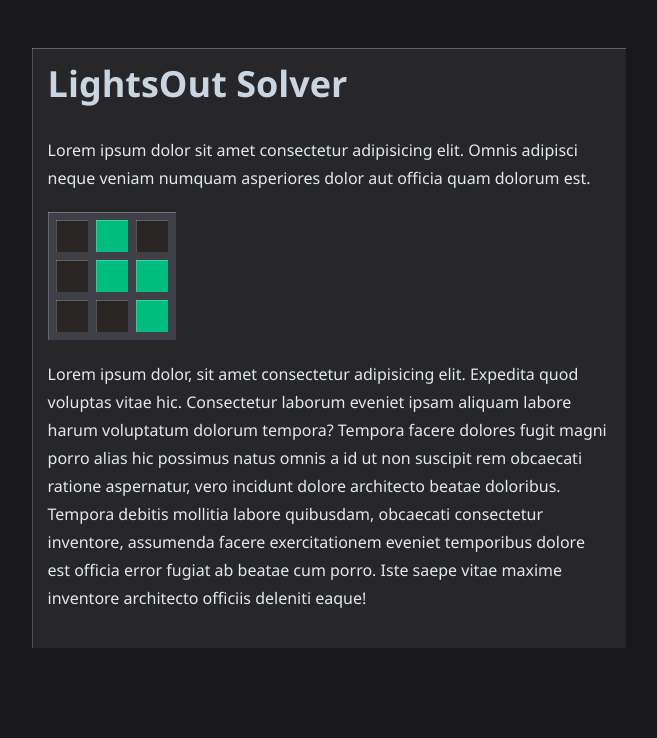
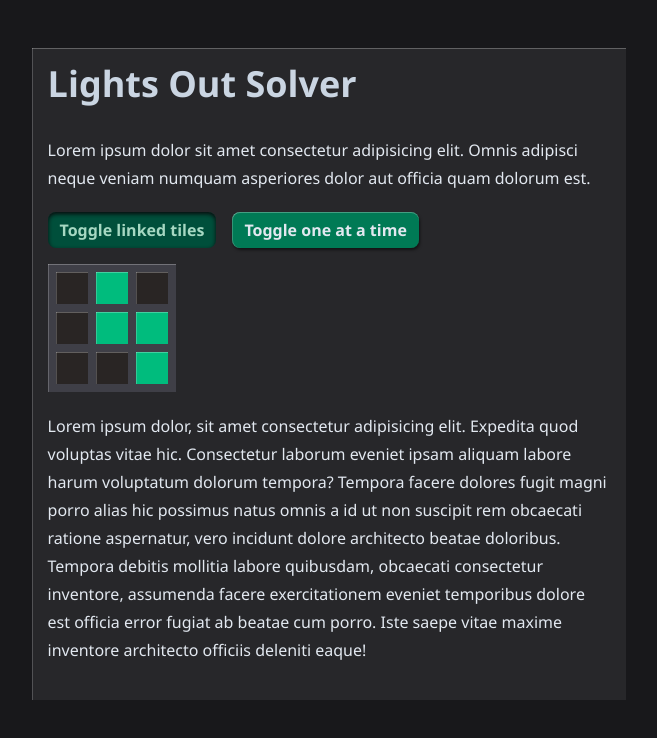
Before and after one commit to bprcode/lightsout-solver, a React (Vite) app: page / in a window 1280 px wide. Shown: the top 738 px of the page, without its empty margins (311-968 px from the left). Built offline with nearby package versions, Linux system fonts and the light colour scheme.

Commit message:
Add input toggles

```diff
--- a/src/App.css
+++ b/src/App.css
@@ -20,3 +20,12 @@
   box-shadow: inset 1px 0 0 #fff3,
   inset 0 1px 0 #fff4;
 }
+.light-edge-shadow {
+  box-shadow: inset 1px 0 0 #fff3,
+  inset 0 1px 0 #fff4,
+  1px 2px 3px #0008;
+}
+.dark-edge {
+  box-shadow: inset 1px 0 0 #0008,
+  inset 0 1px 0 #000a;
+}
--- a/src/App.tsx
+++ b/src/App.tsx
@@ -1,10 +1,10 @@
-import { useState } from 'react'
+import { useState, useReducer } from 'react'
 import './App.css'
 
 type BoardSize = 2 | 3 | 4 | 5
 type BitBoard = number
 
-function toggleTile(
+function togglePlus(
   board: BitBoard,
   size: BoardSize,
   row: number,
@@ -17,6 +17,19 @@ function toggleTile(
   if (row < size - 1) update ^= 1 << ((row + 1) * size + col)
   if (col > 0) update ^= 1 << (row * size + col - 1)
   if (col < size - 1) update ^= 1 << (row * size + col + 1)
+
+  return update
+}
+
+function toggleSingle(
+  board: BitBoard,
+  size: BoardSize,
+  row: number,
+  col: number
+): BitBoard {
+  let update = board
+
+  update ^= 1 << (row * size + col)
 
   return update
 }
@@ -63,7 +76,7 @@ function LightBoard({
         key={i}
         className={`${
           bit
-            ? 'bg-emerald-500 hover:bg-emerald-300 active:bg-lime-400'
+            ? 'bg-emerald-500 hover:bg-emerald-300 active:bg-teal-300'
             : 'bg-stone-800 hover:bg-stone-700 active:bg-stone-400'
         } flex justify-center light-edge`}
         onClick={() => onFlip(Math.floor(i / size), i % size)}
@@ -93,19 +106,44 @@ function App() {
     originalBoard.length as BoardSize
   )
 
+  const [inputMode, setInputMode] = useState(() => togglePlus)
+
+  const activeStyle =
+    'bg-emerald-900 inset-shadow-sm inset-shadow-zinc-950 text-emerald-100/80'
+  const inactiveStyle =
+    'bg-emerald-700 light-edge-shadow hover:bg-emerald-600 active:bg-emerald-950'
+  const baseButtonStyle = 'px-3 py-1 mb-4 rounded-lg mr-4 font-semibold'
+
   return (
     <div className="max-w-prose mx-auto mt-12 prose bg-zinc-800 text-slate-200 p-4 light-edge">
-      <h1 className="text-slate-300 font-bold">LightsOut Solver</h1>
+      <h1 className="text-slate-300 font-bold">Lights Out Solver</h1>
 
       <p>
         Lorem ipsum dolor sit amet consectetur adipisicing elit. Omnis adipisci
         neque veniam numquam asperiores dolor aut officia quam dolorum est.
       </p>
 
+      <button
+        className={`${
+          inputMode === togglePlus ? activeStyle : inactiveStyle
+        } ${baseButtonStyle}`}
+        onClick={() => setInputMode(() => togglePlus)}
+      >
+        Toggle linked tiles
+      </button>
+      <button
+        className={`${
+          inputMode === toggleSingle ? activeStyle : inactiveStyle
+        } ${baseButtonStyle}`}
+        onClick={() => setInputMode(() => toggleSingle)}
+      >
+        Toggle one at a time
+      </button>
+
       <LightBoard
         board={bitBoard}
         size={boardSize}
-        onFlip={(r, c) => setBitBoard(toggleTile(bitBoard, boardSize, r, c))}
+        onFlip={(r, c) => setBitBoard(inputMode(bitBoard, boardSize, r, c))}
       />
       <div className="card">
         {/* <button onClick={() => setCount((count) => count + 1)}>
```
